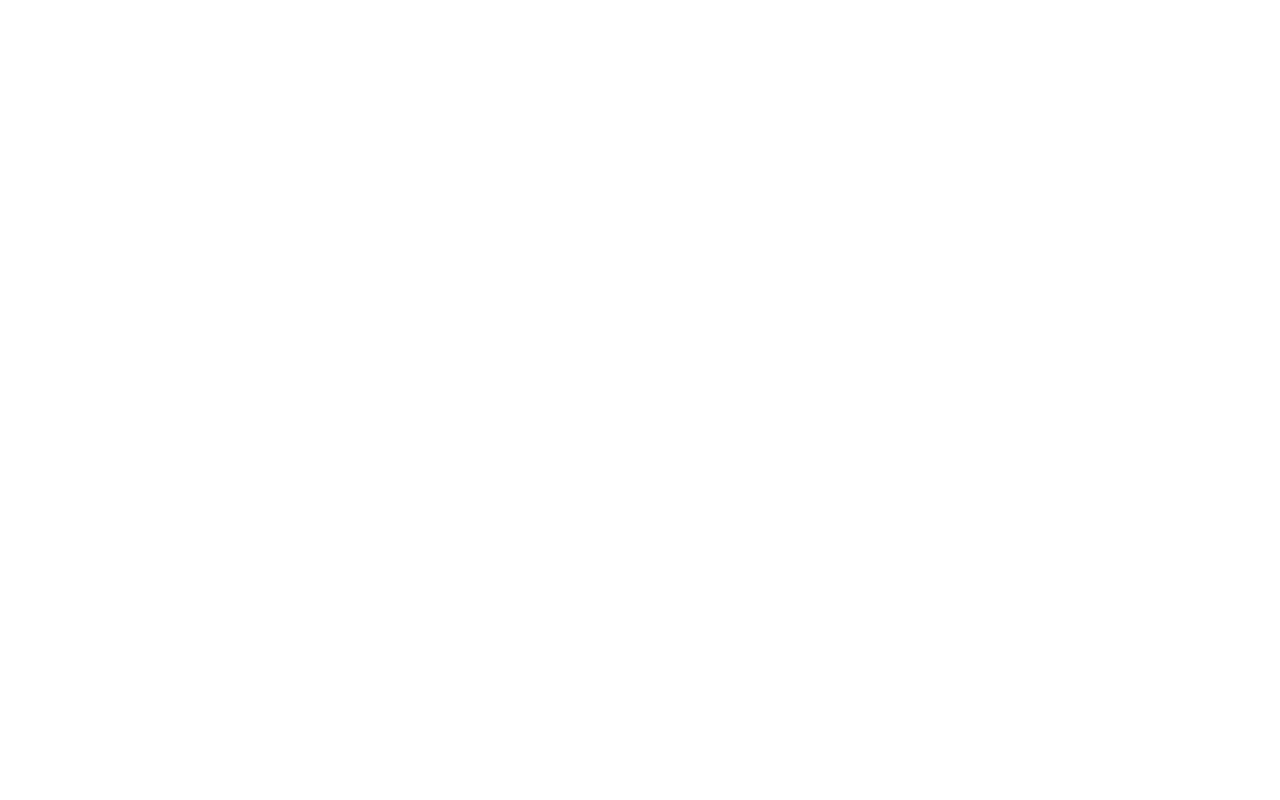
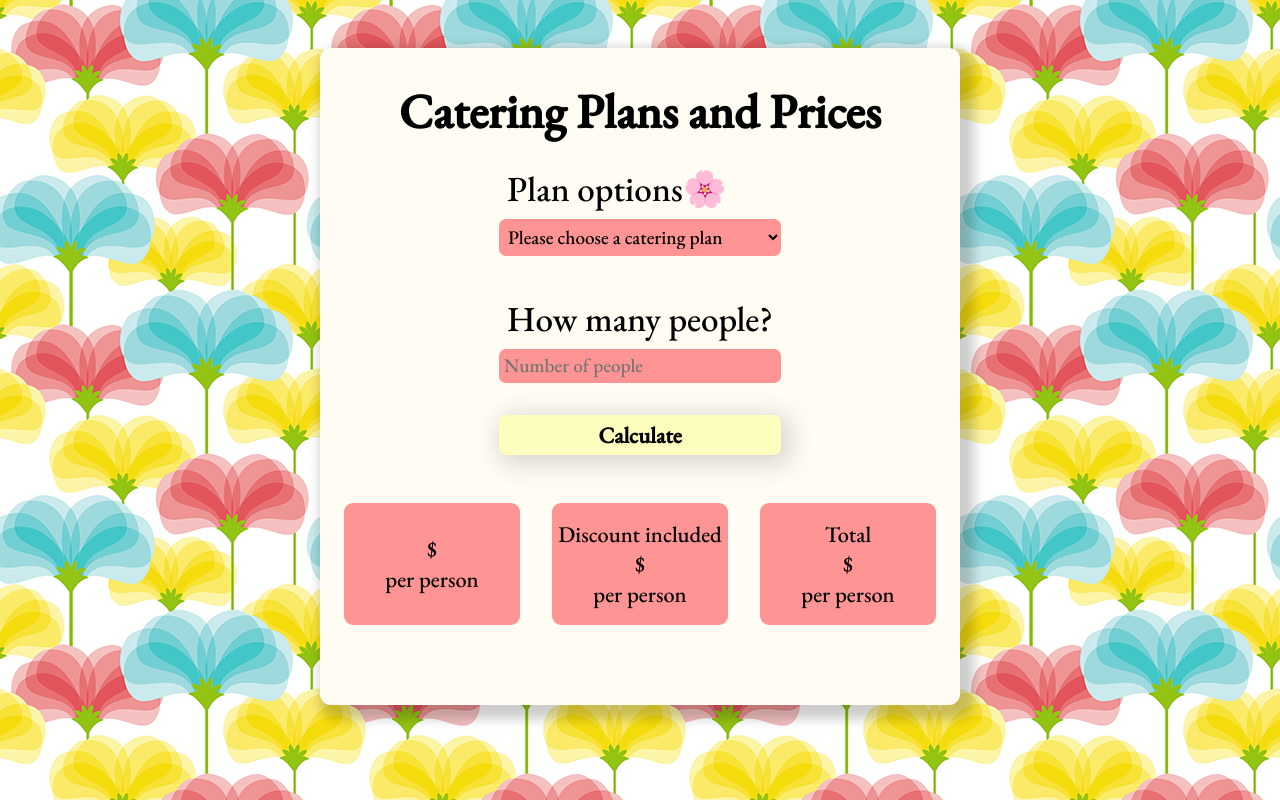
Before and after one commit to KseniiaErnest/JS-Catering, a plain HTML site: page index.html in a window 1280 px wide. Drawn offline with nearby package versions, Linux system fonts and the light colour scheme.

Commit message:
Complete html, almost css, logic js

```diff
--- a/index.html
+++ b/index.html
@@ -4,9 +4,61 @@
   <meta charset="UTF-8">
   <meta http-equiv="X-UA-Compatible" content="IE=edge">
   <meta name="viewport" content="width=device-width, initial-scale=1.0">
-  <title>Document</title>
+  <link rel="preconnect" href="https://fonts.googleapis.com">
+<link rel="preconnect" href="https://fonts.gstatic.com" crossorigin>
+<link href="https://fonts.googleapis.com/css2?family=EB+Garamond:wght@500&display=swap" rel="stylesheet">
+<link rel="stylesheet" href="style.css">
+  <title>Catering Calculator</title>
 </head>
 <body>
 
+  <main>
+    <section id="main-container">
+      <h1>Catering Plans and Prices</h1>
+      <form class="box1">
+        <p>Plan options🌸</p>
+        <select id="plan">
+          <option value="0" disabled selected>Please choose a catering plan</option>
+          <option value="15">Classic Buffet</option>
+          <option value="20">Gourmet Feast</option>
+          <option value="30">Elite Dining Experience</option>
+        </select>
+
+        <p>How many people?</p>
+        <input type="text" placeholder="Number of people" id="number">
+
+        <button id="btn">Calculate</button>
+
+
+      </form>
+
+      <div class="box2">
+
+        <div id="pricePerPerson">
+          <span>$</span>
+          <span id="perPerson"></span>
+          <span>per person</span>
+        </div>
+
+        <div id="discountPricePerPerson">
+          <p>Discount included</p>
+          <span>$</span>
+          <span id="discountPerPerson"></span>
+          <span>per person</span>
+        </div>
+
+        <div id="totalAmount">
+          <p>Total</p>
+          <span>$</span>
+          <span id="total"></span>
+          <span>per person</span>
+        </div>
+
+      </div>
+
+
+    </section>
+  </main>
+  <script src="script.js"></script>
 </body>
 </html>
--- a/script.js
+++ b/script.js
@@ -0,0 +1,44 @@
+'use strict'
+
+const btn = document.querySelector('#btn');
+
+btn.addEventListener('click', calc);
+
+function calc(e) {
+  e.preventDefault();
+
+  const numberInput = document.querySelector('#number').value;
+  const plan = document.querySelector('#plan').value;
+  let discount;
+
+if (numberInput === '' || plan === '0' || numberInput < 1) {
+  alert('Please select a plan and enter a valid number of people.')
+  return
+}
+
+// To dispaly per person price: we get a string so first change it to a number value and then use .toFixed() method
+  let perPerson = Number(plan).toFixed(2);
+  document.querySelector('#perPerson').textContent = perPerson;
+
+  // Discounts conditions
+  if (numberInput > 10 && numberInput <= 50) {
+    discount = perPerson * 0.05;
+  } else if (numberInput > 50 && numberInput <= 150) {
+    discount = perPerson * 0.10;
+  } else if (numberInput > 150 && numberInput <= 300) {
+    discount = perPerson * 0.20;
+  } else if (numberInput <= 10) {
+    discount = 0;
+  } else {
+    discount = perPerson * 0.30;
+  }
+
+  // To display discounts
+  let discountPerPerson = perPerson - discount;
+  document.querySelector('#discountPerPerson').textContent = discountPerPerson.toFixed(2);
+
+  // To display total amount
+  let totalAmount = discountPerPerson * numberInput;
+  document.querySelector('#total').textContent = totalAmount.toFixed(2);
+
+}
--- a/style.css
+++ b/style.css
@@ -0,0 +1,93 @@
+* {
+  margin: 0;
+  padding: 0;
+  box-sizing: border-box;
+}
+
+html {
+  font-size: 100%;
+}
+
+body {
+  font-family: 'EB Garamond', serif;
+  color: #000000;
+  background-image: url('flowers.jpg');
+}
+
+main {
+  /* padding: 1rem; */
+  display: flex;
+  justify-content: center;
+}
+
+#main-container {
+  background-color:#FEFCF3 ;
+  width: 50%;
+  display: flex;
+  flex-direction: column;
+  align-items: center;
+  margin-top: 3rem;
+  padding: 1rem;
+  border-radius: 11px;
+  box-shadow: 7px 7px 12px 7px rgb(0, 0, 0, 0.2);
+}
+
+h1 {
+  font-size: 3rem;
+  padding: 1rem;
+
+}
+
+.box1 {
+  display: flex;
+  flex-direction: column;
+  margin-bottom: 2rem;
+}
+
+.box1 p {
+  font-size: 2.2rem;
+  padding: 0.5rem;
+}
+
+#plan, #number {
+  font-family: 'EB Garamond', serif;
+  color: #000000;
+  padding: 0.3rem;
+  font-size: 1.2rem;
+  border-radius: 7px;
+  border: none;
+  background-color: #FF9494 ;
+  margin-bottom: 2rem;
+}
+
+#btn {
+  font-size: 1.4rem;
+  font-family: 'EB Garamond', serif;
+  color: #000000;
+  padding: 0.3rem;
+  border-radius: 7px;
+  border: none;
+  background-color:#FDFDBD ;
+  box-shadow: 5px 5px 25px 5px rgb(0, 0, 0, 0.15);
+  font-weight: bold;
+}
+
+.box2 {
+  display: flex;
+  gap: 2rem;
+  padding: 1rem;
+ margin-bottom: 3rem;
+}
+
+#pricePerPerson, #discountPricePerPerson, #totalAmount {
+  display: flex;
+  flex-direction: column;
+  align-items: center;
+  justify-content: center;
+  background-color: #FF9494;
+  width: 11rem;
+  font-size: 1.4rem;
+  padding: 1rem 0rem 1rem 0rem;
+  border-radius: 9px;
+
+}
```
Also changed, not shown: flowers.jpg (added).
